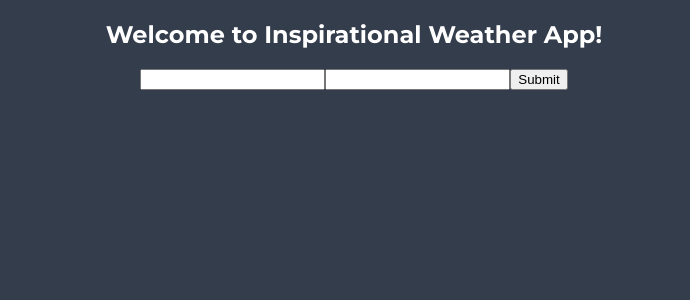
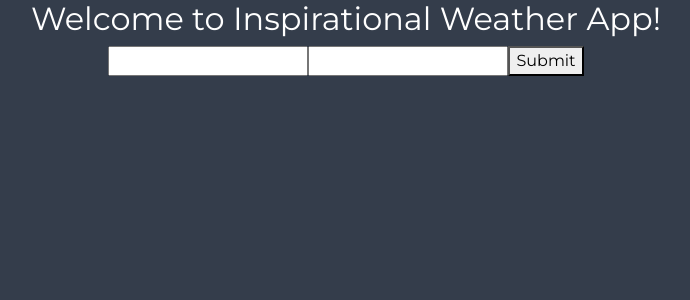
Before and after one commit to durdonadjalilova/Hackathon-Motivators-Team6, a React (Create React App) app: page / in a window 1280 px wide. Shown: the top 300 px of the page, without its empty margins (294-984 px from the left). Built offline with nearby package versions, Linux system fonts and the light colour scheme.

Commit message:
add bootstrap link

```diff
--- a/public/index.html
+++ b/public/index.html
@@ -24,6 +24,12 @@
       work correctly both with client-side routing and a non-root public URL.
       Learn how to configure a non-root public URL by running `npm run build`.
     -->
+    <link
+    href="https://cdn.jsdelivr.net/npm/bootstrap@5.1.0/dist/css/bootstrap.min.css"
+    rel="stylesheet"
+    integrity="sha384-KyZXEAg3QhqLMpG8r+8fhAXLRk2vvoC2f3B09zVXn8CA5QIVfZOJ3BCsw2P0p/We"
+    crossorigin="anonymous"
+  />
     <title>React App</title>
   </head>
   <body>
--- a/src/Components/Weather/ShowWeather.js
+++ b/src/Components/Weather/ShowWeather.js
@@ -9,6 +9,8 @@ let imageLink = `http://openweathermap.org/img/wn/${weatherData.weather[0].icon}
             <h3>{weatherData.weather[0].main}</h3>
             <img src={imageLink} placeholder="weather-icon"/>
             <h3>{Math.round(weatherData.main.temp)}{`° F`}</h3>
+
+
         </div>
     )
 }
--- a/src/Components/Weather/Weather.js
+++ b/src/Components/Weather/Weather.js
@@ -6,7 +6,7 @@ import ShowWeather from "./ShowWeather";
 const Weather = ({ changeKeyword }) => {
   const [weatherData, setWeatherData] = useState(null);
 
-  const zipCode = 94539;
+  const zipCode = 96795;
   const API_KEY = `3be4aceb4cdf59db0f6328334127e108`;
   const API_URL = `http://api.openweathermap.org/data/2.5/weather?zip=${zipCode},us&units=imperial&appid=${API_KEY}`;
 
```
